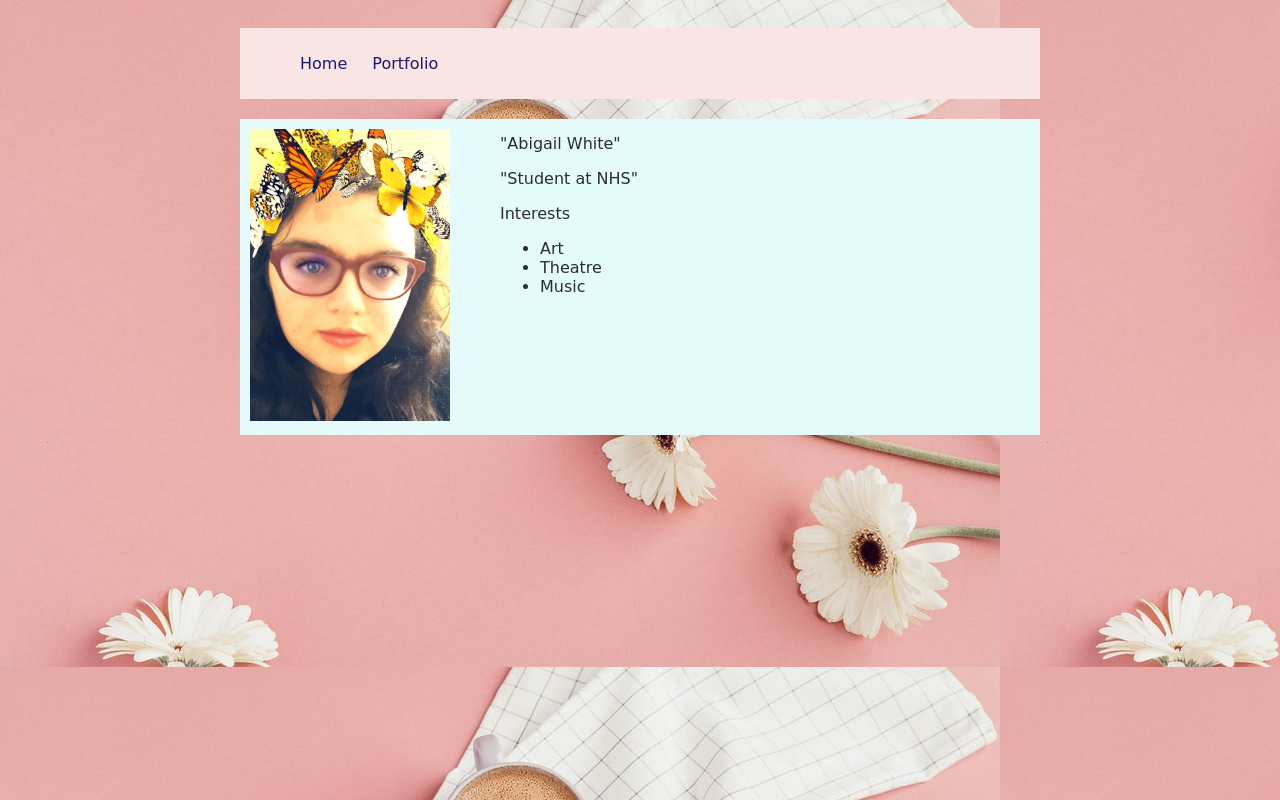
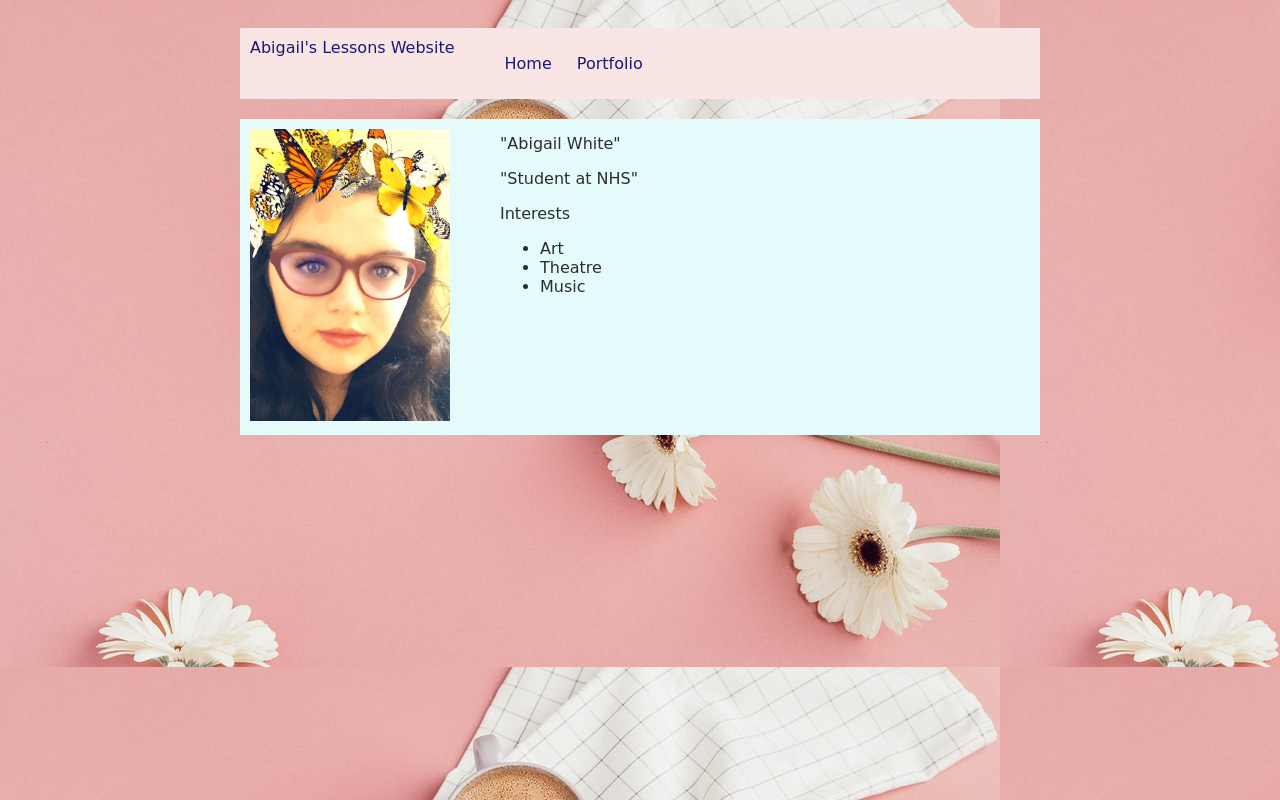
Before and after one commit to Abigailcoding1/Abigailcoding1.github.io, a plain HTML site: page index.html in a window 1280 px wide. Drawn offline with Linux system fonts and the light colour scheme.

Commit message:
another update

```diff
--- a/index.html
+++ b/index.html
@@ -69,7 +69,7 @@
     <body>
      <div id="all-contents">
          <nav>
-             <h> <a href = "Abigail's Lessons Website"></a></h>
+             <h> <a href = "index.html">Abigail's Lessons Website</a></h>
              <ul>
                  <li><a href="index.html">Home</a></li>
                  <li><a href="portfolio.html">Portfolio</a></li>
```
Also changed, not shown: portfolio.html (+1 -1 lines).
